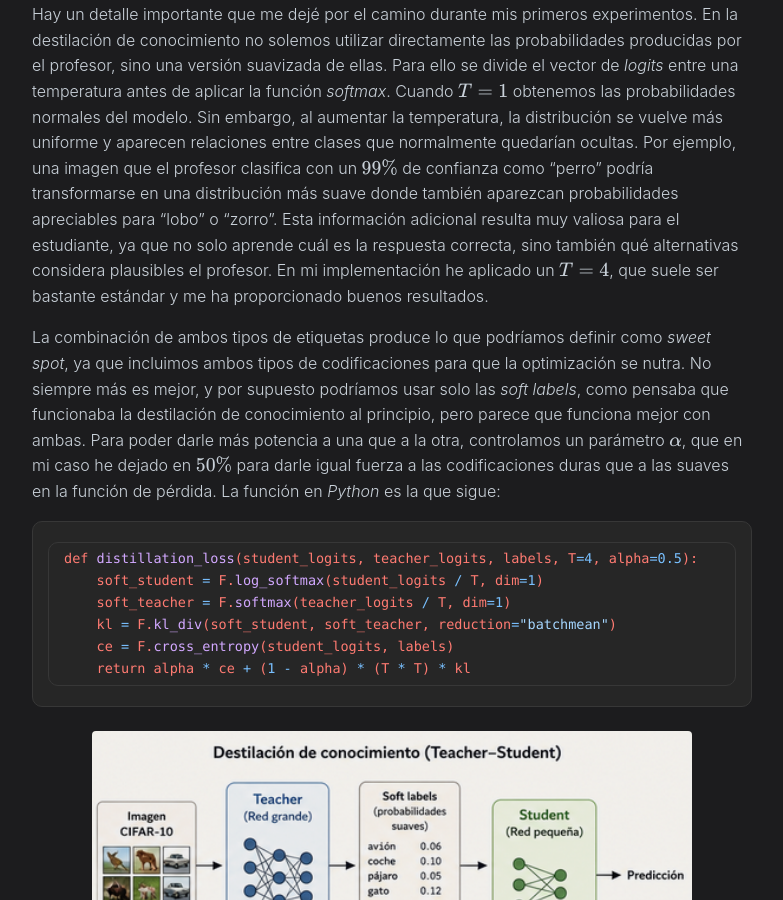
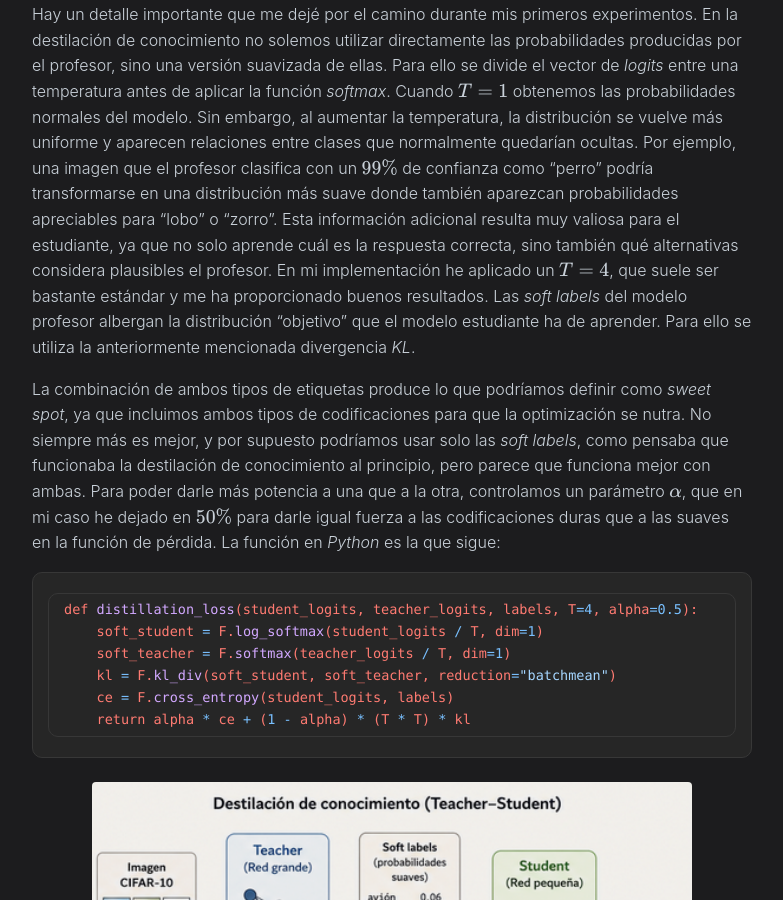
Before and after one commit to Migue8gl/Migue8gl.github.io, a Jekyll site: the page built from _posts/2026-06-07-el-aprendiz-y-el-maestro-como-comprimir-inteligencia.md, in a window 1280 px wide and 900 px high, scrolled down 2268 px. Shown: the whole window, without its empty margins (248-1031 px from the left). Built offline with Jekyll 4.4.1, drawn with Linux system fonts in a browser that asks for light colours.

Commit message:
knowledge distillation post update

```diff
--- a/_posts/2026-06-07-el-aprendiz-y-el-maestro-como-comprimir-inteligencia.md
+++ b/_posts/2026-06-07-el-aprendiz-y-el-maestro-como-comprimir-inteligencia.md
@@ -41,7 +41,7 @@ $$[0.1, 0.14, 0.7, 0.06]$$
 
 Este tipo de estructura sí permite capturar más información, más allá de si es la clase correcta o no. Aquí las clases incorrectas también aportan su granito de arena. Se pueden interpretar las probabilidades asignadas a las demás clases como una representación de las similitudes aprendidas por el modelo. Por ejemplo, si una imagen de un perro recibe también cierta probabilidad en las clases “lobo” o “zorro”, el modelo está indicando que comparte características visuales con esas categorías.
 
-Hay un detalle importante que me dejé por el camino durante mis primeros experimentos. En la destilación de conocimiento no solemos utilizar directamente las probabilidades producidas por el profesor, sino una versión suavizada de ellas. Para ello se divide el vector de *logits* entre una temperatura antes de aplicar la función *softmax*. Cuando $T=1$ obtenemos las probabilidades normales del modelo. Sin embargo, al aumentar la temperatura, la distribución se vuelve más uniforme y aparecen relaciones entre clases que normalmente quedarían ocultas. Por ejemplo, una imagen que el profesor clasifica con un $99\%$ de confianza como "perro" podría transformarse en una distribución más suave donde también aparezcan probabilidades apreciables para "lobo" o "zorro". Esta información adicional resulta muy valiosa para el estudiante, ya que no solo aprende cuál es la respuesta correcta, sino también qué alternativas considera plausibles el profesor. En mi implementación he aplicado un $T=4$, que suele ser bastante estándar y me ha proporcionado buenos resultados.
+Hay un detalle importante que me dejé por el camino durante mis primeros experimentos. En la destilación de conocimiento no solemos utilizar directamente las probabilidades producidas por el profesor, sino una versión suavizada de ellas. Para ello se divide el vector de *logits* entre una temperatura antes de aplicar la función *softmax*. Cuando $T=1$ obtenemos las probabilidades normales del modelo. Sin embargo, al aumentar la temperatura, la distribución se vuelve más uniforme y aparecen relaciones entre clases que normalmente quedarían ocultas. Por ejemplo, una imagen que el profesor clasifica con un $99\%$ de confianza como "perro" podría transformarse en una distribución más suave donde también aparezcan probabilidades apreciables para "lobo" o "zorro". Esta información adicional resulta muy valiosa para el estudiante, ya que no solo aprende cuál es la respuesta correcta, sino también qué alternativas considera plausibles el profesor. En mi implementación he aplicado un $T=4$, que suele ser bastante estándar y me ha proporcionado buenos resultados. Las *soft labels* del modelo profesor albergan la distribución "objetivo" que el modelo estudiante ha de aprender. Para ello se utiliza la anteriormente mencionada divergencia *KL*.
 
 La combinación de ambos tipos de etiquetas produce lo que podríamos definir como *sweet spot*, ya que incluimos ambos tipos de codificaciones para que la optimización se nutra. No siempre más es mejor, y por supuesto podríamos usar solo las *soft labels*, como pensaba que funcionaba la destilación de conocimiento al principio, pero parece que funciona mejor con ambas. Para poder darle más potencia a una que a la otra, controlamos un parámetro $\alpha$, que en mi caso he dejado en $50\%$ para darle igual fuerza a las codificaciones duras que a las suaves en la función de pérdida. La función en *Python* es la que sigue:
 
```
